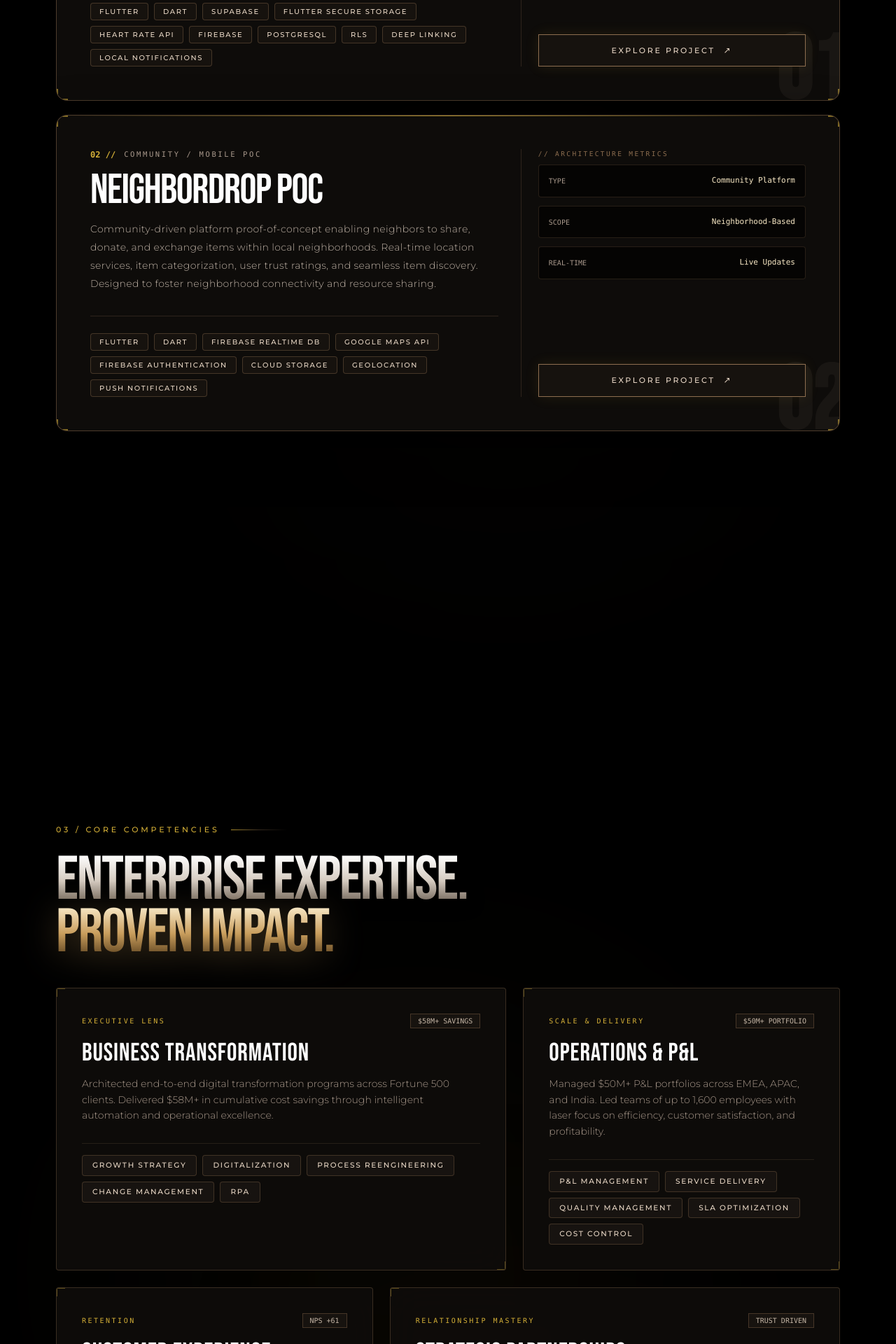
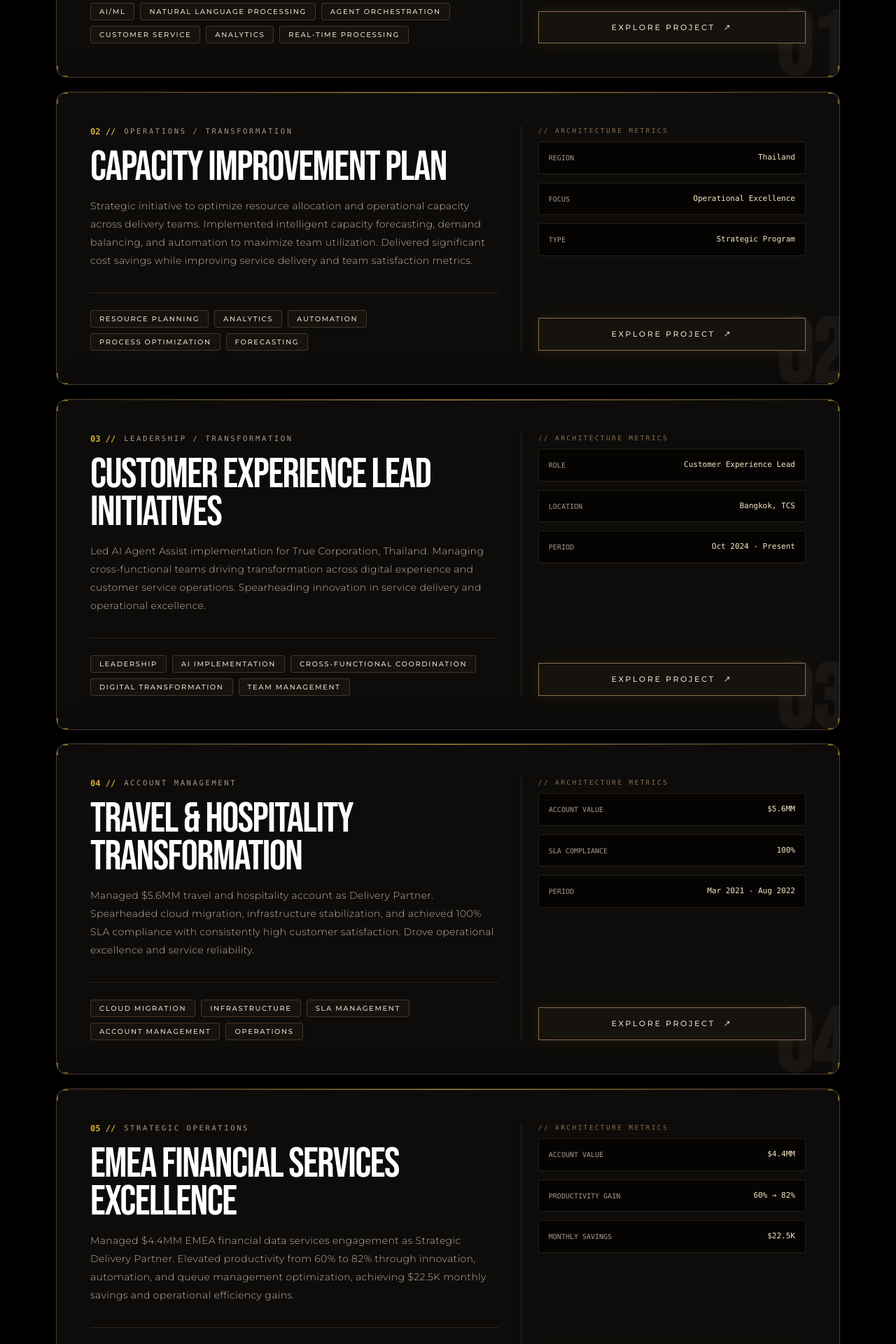
Before and after one commit to felixwinfred004/felix-winfred-j-portfolio, a React (Vite) app: page / in a window 1280 px wide. Shown: the part 2400-4320 px from the top of the page at 70% size. Built offline with nearby package versions, Linux system fonts and the light colour scheme; a web font is replaced by a local one.

Commit message:
Add role accomplishments and 2 Thailand projects to featured work section

```diff
--- a/src/components/ProjectsSection.tsx
+++ b/src/components/ProjectsSection.tsx
@@ -15,6 +15,104 @@ interface Project {
 const projects: Project[] = [
   {
     number: '01',
+    title: 'Agent Assist',
+    category: 'AI / CUSTOMER EXPERIENCE',
+    description:
+      'Pioneering AI Agent Assist implementation for True Corporation, Thailand. Transforming customer service operations through intelligent automation, reducing response times, improving first-contact resolution, and enabling seamless agent-AI collaboration. Strategic initiative driving digital experience excellence.',
+    githubUrl: '/jfw-intelligence.html',
+    tech: ['AI/ML', 'Natural Language Processing', 'Agent Orchestration', 'Customer Service', 'Analytics', 'Real-time Processing'],
+    metrics: [
+      { label: 'IMPACT', value: 'Customer Experience' },
+      { label: 'REGION', value: 'Thailand' },
+      { label: 'STATUS', value: 'Live' },
+    ],
+  },
+  {
+    number: '02',
+    title: 'Capacity Improvement Plan',
+    category: 'OPERATIONS / TRANSFORMATION',
+    description:
+      'Strategic initiative to optimize resource allocation and operational capacity across delivery teams. Implemented intelligent capacity forecasting, demand balancing, and automation to maximize team utilization. Delivered significant cost savings while improving service delivery and team satisfaction metrics.',
+    githubUrl: '/jfw-intelligence.html',
+    tech: ['Resource Planning', 'Analytics', 'Automation', 'Process Optimization', 'Forecasting'],
+    metrics: [
+      { label: 'REGION', value: 'Thailand' },
+      { label: 'FOCUS', value: 'Operational Excellence' },
+      { label: 'TYPE', value: 'Strategic Program' },
+    ],
+  },
+  {
+    number: '03',
+    title: 'Customer Experience Lead Initiatives',
+    category: 'LEADERSHIP / TRANSFORMATION',
+    description:
+      'Led AI Agent Assist implementation for True Corporation, Thailand. Managing cross-functional teams driving transformation across digital experience and customer service operations. Spearheading innovation in service delivery and operational excellence.',
+    githubUrl: '/jfw-intelligence.html',
+    tech: ['Leadership', 'AI Implementation', 'Cross-functional Coordination', 'Digital Transformation', 'Team Management'],
+    metrics: [
+      { label: 'ROLE', value: 'Customer Experience Lead' },
+      { label: 'LOCATION', value: 'Bangkok, TCS' },
+      { label: 'PERIOD', value: 'Oct 2024 - Present' },
+    ],
+  },
+  {
+    number: '04',
+    title: 'Travel & Hospitality Transformation',
+    category: 'ACCOUNT MANAGEMENT',
+    description:
+      'Managed $5.6MM travel and hospitality account as Delivery Partner. Spearheaded cloud migration, infrastructure stabilization, and achieved 100% SLA compliance with consistently high customer satisfaction. Drove operational excellence and service reliability.',
+    githubUrl: '/jfw-intelligence.html',
+    tech: ['Cloud Migration', 'Infrastructure', 'SLA Management', 'Account Management', 'Operations'],
+    metrics: [
+      { label: 'ACCOUNT VALUE', value: '$5.6MM' },
+      { label: 'SLA COMPLIANCE', value: '100%' },
+      { label: 'PERIOD', value: 'Mar 2021 - Aug 2022' },
+    ],
+  },
+  {
+    number: '05',
+    title: 'EMEA Financial Services Excellence',
+    category: 'STRATEGIC OPERATIONS',
+    description:
+      'Managed $4.4MM EMEA financial data services engagement as Strategic Delivery Partner. Elevated productivity from 60% to 82% through innovation, automation, and queue management optimization, achieving $22.5K monthly savings and operational efficiency gains.',
+    githubUrl: '/jfw-intelligence.html',
+    tech: ['Automation', 'Process Optimization', 'Queue Management', 'RPA', 'Cost Optimization'],
+    metrics: [
+      { label: 'ACCOUNT VALUE', value: '$4.4MM' },
+      { label: 'PRODUCTIVITY GAIN', value: '60% → 82%' },
+      { label: 'MONTHLY SAVINGS', value: '$22.5K' },
+    ],
+  },
+  {
+    number: '06',
+    title: 'Telecom Vertical Transformation',
+    category: 'TRANSFORMATION LEADERSHIP',
+    description:
+      'Led 150 crore telecom business vertical with transformational impact. Elevated NPS from -44 to +17 within 6 months through customer-centric initiatives. Deployed RPA platform delivering $25.87MM cumulative cost savings and setting new operational excellence standards.',
+    githubUrl: '/jfw-intelligence.html',
+    tech: ['RPA Platform', 'Customer Experience', 'Process Automation', 'NPS Improvement', 'Team Leadership'],
+    metrics: [
+      { label: 'NPS IMPROVEMENT', value: '-44 → +17' },
+      { label: 'RPA SAVINGS', value: '$25.87MM' },
+      { label: 'PERIOD', value: 'May 2014 - Oct 2018' },
+    ],
+  },
+  {
+    number: '07',
+    title: 'Growth Years Excellence',
+    category: 'CAREER DEVELOPMENT',
+    description:
+      'Progressed from Trainer to Service Recovery Head across Bharti Airtel and other organizations. Built and managed high-performance teams while pioneering vendor management strategies. Drove customer service transformation initiatives and operational excellence programs.',
+    githubUrl: '/jfw-intelligence.html',
+    tech: ['Team Building', 'Service Recovery', 'Vendor Management', 'Training', 'Transformation'],
+    metrics: [
+      { label: 'PROGRESSION', value: 'Trainer → Head' },
+      { label: 'FOCUS', value: 'Service Excellence' },
+      { label: 'PERIOD', value: '2001 - 2014' },
+    ],
+  },
+  {
+    number: '09',
     title: 'ResetRefresh60',
     category: 'MOBILE / WELLNESS APP',
     description:
@@ -39,7 +137,7 @@ const projects: Project[] = [
     ],
   },
   {
-    number: '02',
+    number: '10',
     title: 'NeighborDrop POC',
     category: 'COMMUNITY / MOBILE POC',
     description:
```
